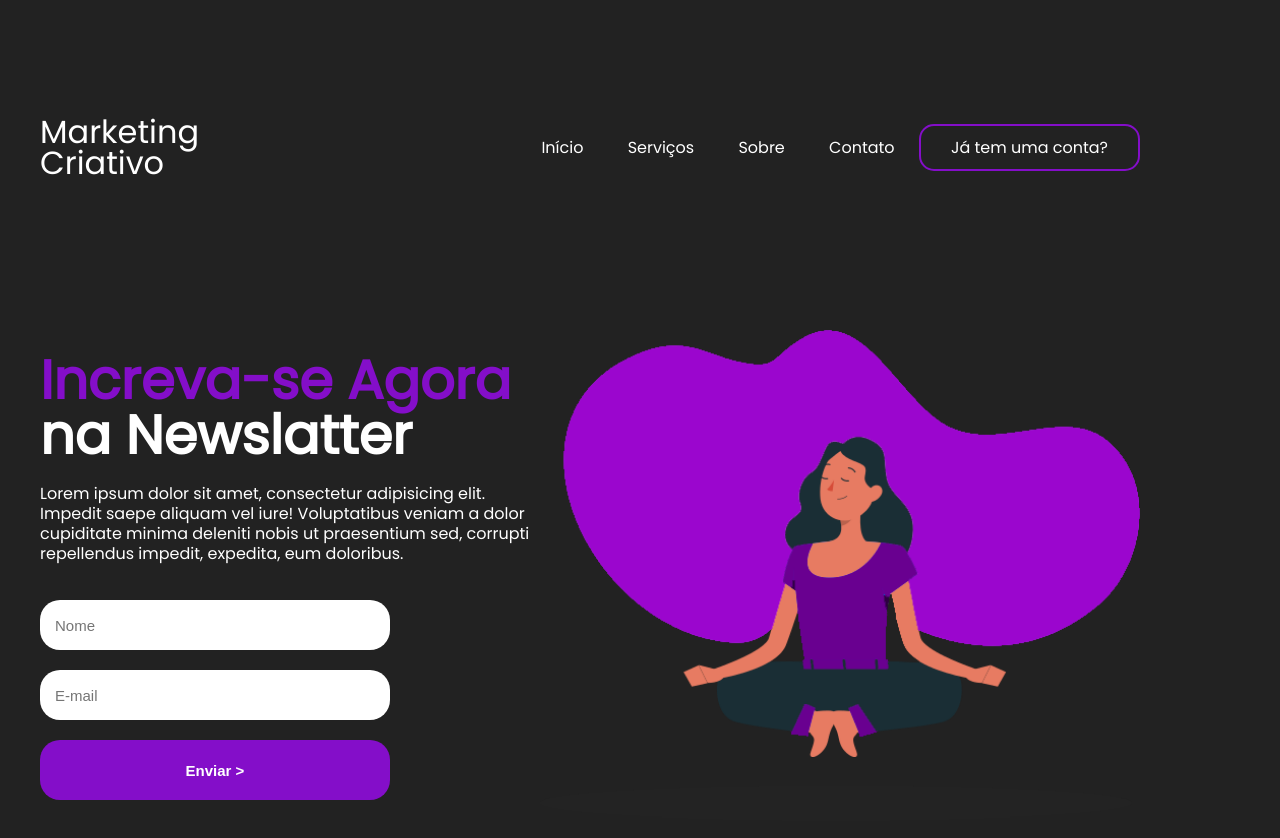
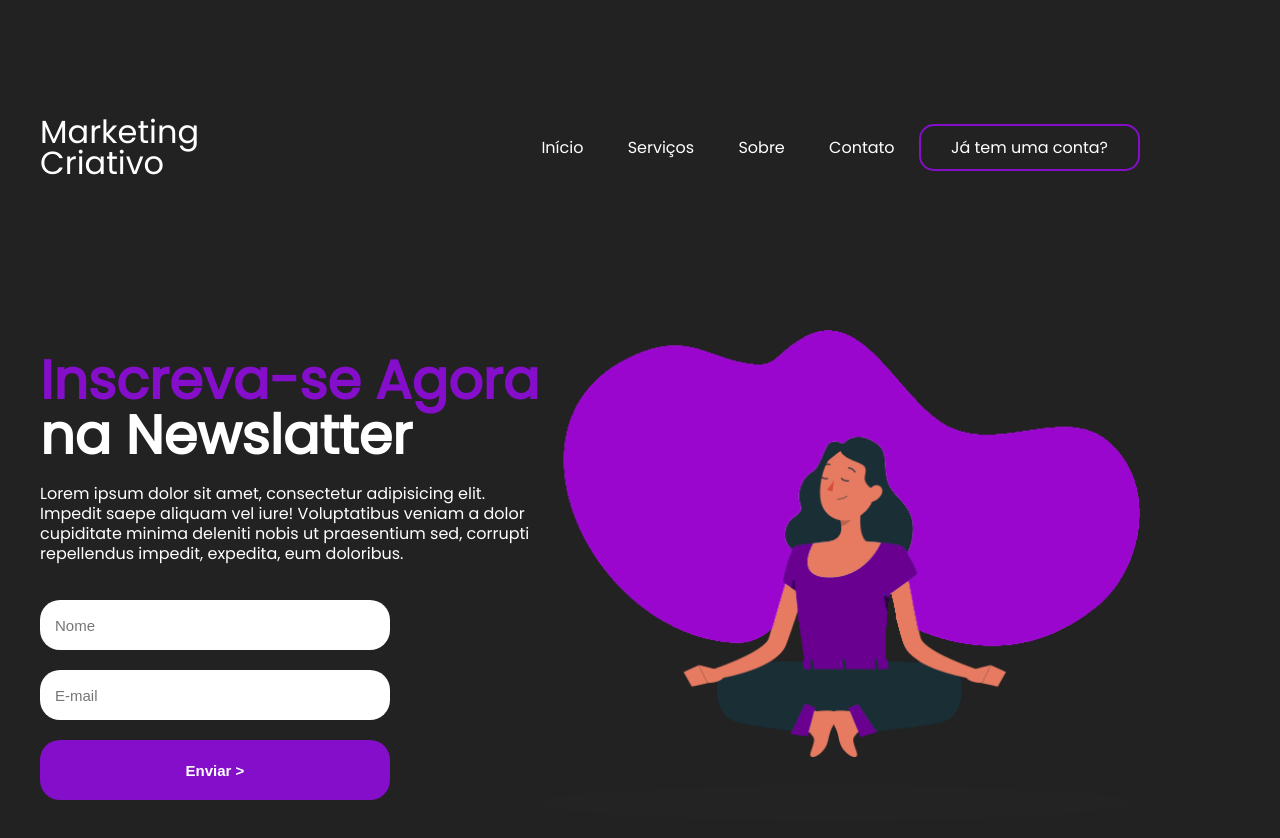
Before and after one commit to sinonScripter/Landing-page, a plain HTML site: page index.html in a window 1280 px wide. Drawn offline with Linux system fonts and the light colour scheme.

Commit message:
Update index.html

```diff
--- a/index.html
+++ b/index.html
@@ -25,7 +25,7 @@
      <main>
         <aside>
 
-           <h2><span>Increva-se Agora</span></h2>
+           <h2><span>Inscreva-se Agora</span></h2>
             <h2>na Newslatter</h2>
             <p>Lorem ipsum dolor sit amet, consectetur adipisicing elit. Impedit saepe aliquam vel iure! Voluptatibus veniam a dolor cupiditate minima deleniti nobis ut praesentium sed, corrupti repellendus impedit, expedita, eum doloribus.
             </p>
```
